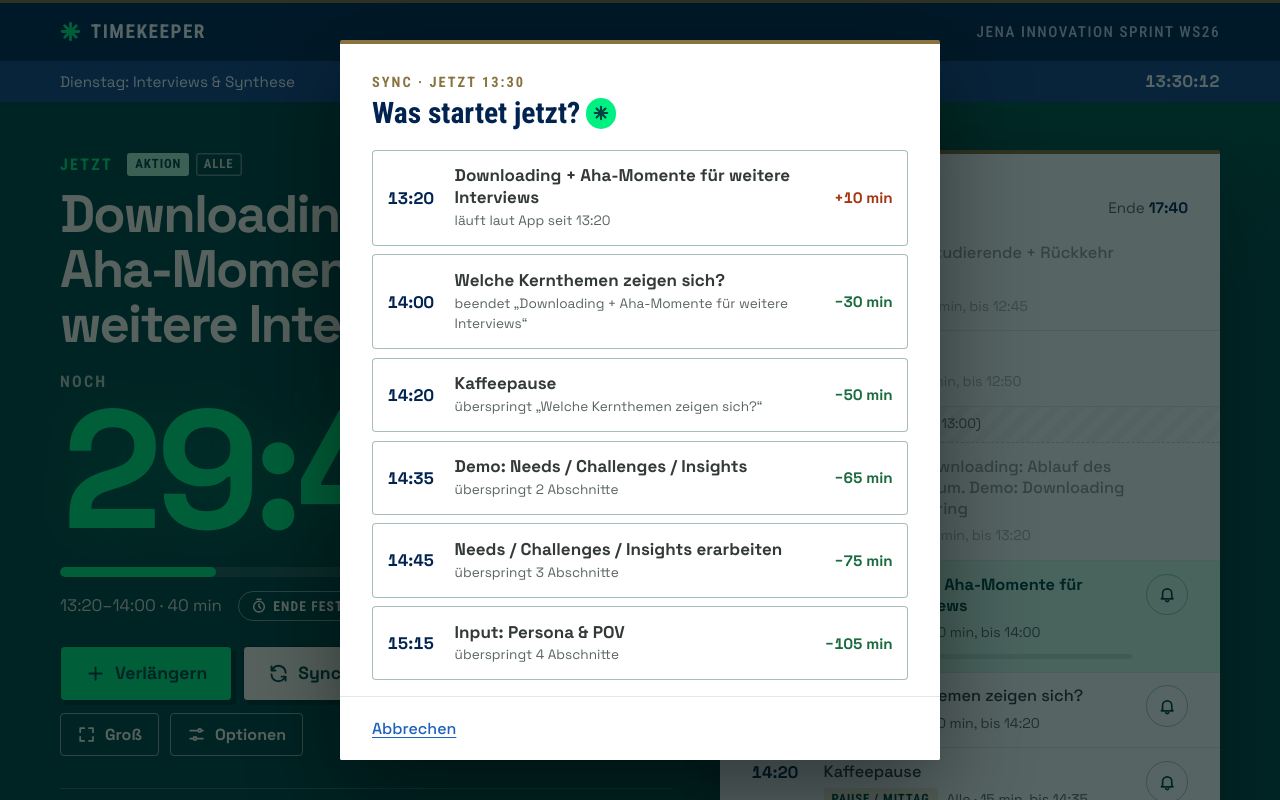
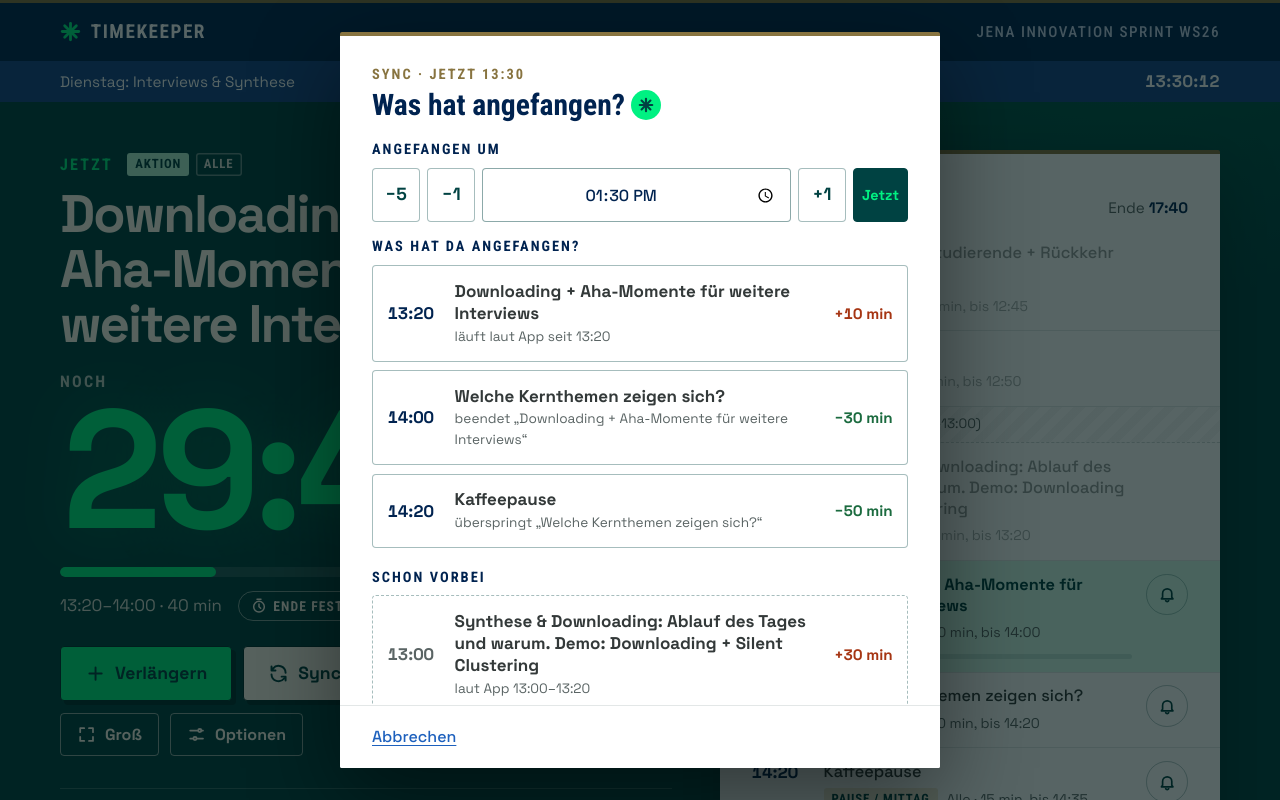
Before and after one commit to SubTVic/Website, a plain HTML site: page time/index.html in a window 1280 px wide. Both pictures are taken after a click on the button "Sync". Shown: the top 800 px of the page. Drawn offline with Linux system fonts and the light colour scheme.

Commit message:
Timekeeper: Sync auch für vergangene Abschnitte und frühere Startzeiten
- Startzeit im Sync wählbar (jetzt, −5/−1/+1, Uhrzeit), nicht nach jetzt
- Die letzten drei vergangenen Abschnitte stehen unter „Schon vorbei“
- Widersprüchliche Syncs (späterer Abschnitt vor früherem gestartet)
  werden ignoriert

Co-Authored-By: Claude Opus 5.5 <noreply@anthropic.com>
Claude-Session: https://claude.ai/code/session_01KVqtbY39iuu3eMSxUrejeo

```diff
--- a/time/css/timekeeper.css
+++ b/time/css/timekeeper.css
@@ -442,6 +442,12 @@ body.fokus .j-zeit-reihe { justify-content: center; }
 .sz-effekt { font: 700 .95rem/1 var(--f-kopf); white-space: nowrap; color: var(--grau); font-variant-numeric: tabular-nums; }
 .sz-effekt.spaeter { color: #a63513; }
 .sz-effekt.frueher { color: #1b6b3f; }
+.sync-zeile.vergangen { border-style: dashed; }
+.sync-trenner { margin: .8rem 0 0; }
+.sync-zeile.vergangen .sz-zeit { color: var(--grau); }
+.sync-zeile:disabled { opacity: .45; cursor: not-allowed; }
+.ende-reihe .jetzt-knopf { font-size: .9rem; padding: 0 .5rem; }
+.ende-reihe .jetzt-knopf[aria-pressed="true"] { background: var(--teal); color: var(--neon); border-color: var(--teal); }
 
 /* Einstellungen */
 .schalter { display: flex; align-items: center; gap: 1rem; padding: .4rem 0; cursor: pointer; }
--- a/time/index.html
+++ b/time/index.html
@@ -11,7 +11,7 @@
   <meta name="apple-mobile-web-app-title" content="Timekeeper">
   <link rel="icon" href="icon.svg" type="image/svg+xml">
   <link rel="preload" href="../fonts/space-grotesk-latin-700-normal.woff2" as="font" type="font/woff2" crossorigin>
-  <link rel="stylesheet" href="css/timekeeper.css?v=98b022a7">
+  <link rel="stylesheet" href="css/timekeeper.css?v=825e4260">
 </head>
 <body data-phase="leer">
   <a class="skip" href="#main">Zum Inhalt springen</a>
@@ -226,10 +226,20 @@
     <div class="sheet-innen">
       <div class="sheet-body">
         <p class="sheet-mini">Sync · <span id="ds-uhr"></span></p>
-        <h2 class="mit-stern" id="ds-titel">Was startet jetzt?
+        <h2 class="mit-stern" id="ds-titel">Was hat angefangen?
           <button type="button" class="info-stern" aria-expanded="false" aria-controls="ds-hilfe" aria-label="Erklärung anzeigen"><span class="stern stern-teal" aria-hidden="true"></span></button>
         </h2>
-        <p class="blase" id="ds-hilfe" hidden>Tippe an, was gerade wirklich beginnt. Es startet dann jetzt, alles danach rückt nach (auch nach vorne). Was dazwischen liegt, entfällt.</p>
+        <p class="blase" id="ds-hilfe" hidden>Startzeit wählen (Standard: jetzt), dann antippen, was zu dieser Zeit wirklich angefangen hat. Auch schon vergangene Abschnitte gehen. Alles danach rückt nach, auch nach vorne. Was dazwischen liegt, entfällt.</p>
+        <label class="feld-label" for="ds-zeit">Angefangen um</label>
+        <div class="ende-reihe" id="ds-reihe">
+          <button type="button" data-d="-5" aria-label="5 Minuten früher">−5</button>
+          <button type="button" data-d="-1" aria-label="1 Minute früher">−1</button>
+          <input type="time" id="ds-zeit" class="auswahl zeit-gross" step="60">
+          <button type="button" data-d="1" aria-label="1 Minute später">+1</button>
+          <button type="button" data-d="0" class="jetzt-knopf" aria-label="Auf jetzt setzen">Jetzt</button>
+        </div>
+        <p class="dn-info fehler" id="ds-fehler" hidden></p>
+        <p class="feld-label">Was hat da angefangen?</p>
         <ul class="sync-liste" id="ds-liste"></ul>
       </div>
       <div class="sheet-fuss">
@@ -346,6 +356,6 @@
   <p class="sr-only" id="ansage" aria-live="assertive"></p>
 
   <script src="js/agenda.js?v=10a6e7f3"></script>
-  <script src="js/timekeeper.js?v=c44e5a48"></script>
+  <script src="js/timekeeper.js?v=27e0c4ad"></script>
 </body>
 </html>
--- a/time/js/timekeeper.js
+++ b/time/js/timekeeper.js
@@ -197,6 +197,7 @@
 
     var res = [];
     var vor = null;
+    var letzterAnker = -Infinity;
 
     function verzugFuer(planStart) {
       if (!vor) { return 0; }
@@ -208,7 +209,9 @@
 
     function setze(x, start) {
       var ank = anker[x.id];
+      if (ank != null && ank < letzterAnker) { ank = null; }
       if (ank != null) {
+        letzterAnker = ank;
         start = ank;
         /* Was davor noch läuft, endet jetzt; was noch nicht begonnen hat, entfällt */
         for (var j = res.length - 1; j >= 0; j--) {
@@ -334,9 +337,14 @@
     return k;
   }
 
-  /* Für Sync: der laufende und die nächsten Abschnitte */
-  function syncKandidaten(lg) {
+  /* Für Sync: die letzten vergangenen, der laufende und die nächsten Abschnitte */
+  function syncKandidaten(lg, t) {
     var k = [];
+    var vorbei = [];
+    for (var v = 0; v < plan.length; v++) {
+      if (zaehlt(plan[v]) && plan[v].ende <= t && v !== lg.laufend) { vorbei.push(v); }
+    }
+    k = vorbei.slice(-3);
     if (lg.laufend >= 0) { k.push(lg.laufend); }
     var ab = lg.laufend >= 0 ? lg.laufend + 1 : (lg.naechster >= 0 ? lg.naechster : plan.length);
     for (var j = ab; j < plan.length && k.length < 6; j++) { if (zaehlt(plan[j])) { k.push(j); } }
@@ -662,7 +670,7 @@
     }
 
     $("verlaengern").disabled = !kandidaten(lg, t).length;
-    $("sync").disabled = !syncKandidaten(lg).length;
+    $("sync").disabled = !syncKandidaten(lg, t).length;
     $("ende-knopf").hidden = lg.phase !== "laeuft";
     $("einschub").disabled = lg.phase === "leer" || lg.phase === "fertig";
     if (document.title !== tabTitel) { document.title = tabTitel; }
@@ -1274,54 +1282,75 @@
   /* ---------- Sync: „Das startet jetzt“ ---------- */
 
   var syncSig = "";
+  var syncZeit = null; /* null = jetzt (läuft mit), sonst fester Zeitpunkt */
 
   function oeffneSync() {
-    var lg = lage(plan, jetzt());
-    if (!syncKandidaten(lg).length) { return; }
+    var t = jetzt();
+    var lg = lage(plan, t);
+    if (!syncKandidaten(lg, t).length) { return; }
     syncSig = "";
+    syncZeit = null;
     dialogZuruecksetzen($("d-sync"));
     zeichneSync();
     $("d-sync").showModal();
   }
 
+  function syncStart() { return syncZeit === null ? jetzt() : syncZeit; }
+
   function zeichneSync() {
     var t = jetzt();
+    var T = syncStart();
     var lg = lage(plan, t);
-    var k = syncKandidaten(lg);
+    var k = syncKandidaten(lg, t);
+    var zukunft = T > t + 1000;
+    var feld = $("ds-zeit");
+    if (document.activeElement !== feld) { feld.value = uhrzeit(T); }
+    $("ds-reihe").querySelector(".jetzt-knopf").setAttribute("aria-pressed", syncZeit === null ? "true" : "false");
+    var fehler = $("ds-fehler");
+    fehler.hidden = !zukunft;
+    setzeText(fehler, zukunft ? "Die Startzeit darf nicht nach jetzt (" + uhrzeit(t) + ") liegen." : "");
+    setzeText($("ds-uhr"), "jetzt " + uhrzeit(t));
+
     var zeilen = k.map(function (i) {
       var x = plan[i];
       var info;
-      if (i === lg.laufend) {
+      var vergangen = x.ende <= t && i !== lg.laufend;
+      if (vergangen) {
+        info = "laut App " + uhrzeit(x.start) + "–" + uhrzeit(x.ende);
+      } else if (i === lg.laufend) {
         info = "läuft laut App seit " + uhrzeit(x.start);
       } else {
         var ueber = [];
-        for (var j = lg.laufend >= 0 ? lg.laufend + 1 : 0; j < i; j++) { if (zaehlt(plan[j]) && plan[j].start > t) { ueber.push(plan[j]); } }
+        for (var j = lg.laufend >= 0 ? lg.laufend + 1 : 0; j < i; j++) { if (zaehlt(plan[j]) && plan[j].start > T) { ueber.push(plan[j]); } }
         info = ueber.length
           ? "überspringt " + (ueber.length === 1 ? zitat(slotTitel(ueber[0])) : ueber.length + " Abschnitte")
           : (lg.laufend >= 0 ? "beendet " + zitat(slotTitel(plan[lg.laufend])) : "als Nächstes");
       }
-      return { id: x.id, titel: slotTitel(x), zeit: uhrzeit(x.start), info: info, m: Math.round((t - x.start) / MIN), typ: x.a.typ };
-    });
-    var sig = JSON.stringify([uhrzeit(t), zeilen]);
-    setzeText($("ds-uhr"), "jetzt " + uhrzeit(t));
+      return { id: x.id, titel: slotTitel(x), zeit: uhrzeit(x.start), info: info, m: Math.round((T - x.start) / MIN), vergangen: vergangen };
+    });
+    /* Laufendes und Kommendes zuerst, darunter Vergangenes (jüngstes zuerst) */
+    zeilen = zeilen.filter(function (z) { return !z.vergangen; })
+      .concat(zeilen.filter(function (z) { return z.vergangen; }).reverse());
+    var sig = JSON.stringify([uhrzeit(T), zukunft, zeilen]);
     if (sig === syncSig) { return; }
     syncSig = sig;
     var ul = $("ds-liste");
     ul.textContent = "";
+    var trenner = false;
     zeilen.forEach(function (z) {
+      if (z.vergangen && !trenner) { trenner = true; ul.appendChild(el("li", "feld-label sync-trenner", "Schon vorbei")); }
       var li = el("li");
-      var b = el("button", "sync-zeile");
+      var b = el("button", "sync-zeile" + (z.vergangen ? " vergangen" : ""));
       b.type = "button";
+      b.disabled = zukunft;
       b.setAttribute("data-id", z.id);
-      var zeit = el("span", "sz-zeit", z.zeit);
       var text = el("span", "sz-text");
       text.appendChild(el("span", "sz-titel", z.titel));
       text.appendChild(el("span", "sz-meta", z.info));
-      var eff = el("span", "sz-effekt" + (z.m > 0 ? " spaeter" : z.m < 0 ? " frueher" : ""), z.m ? versatz(z.m) : "pünktlich");
-      b.appendChild(zeit);
+      b.appendChild(el("span", "sz-zeit", z.zeit));
       b.appendChild(text);
-      b.appendChild(eff);
-      b.setAttribute("aria-label", z.titel + " startet jetzt. " + z.info + ". Alles danach " + (z.m ? versatz(z.m) : "unverändert") + ".");
+      b.appendChild(el("span", "sz-effekt" + (z.m > 0 ? " spaeter" : z.m < 0 ? " frueher" : ""), z.m ? versatz(z.m) : "pünktlich"));
+      b.setAttribute("aria-label", z.titel + " hat um " + uhrzeit(T) + " angefangen. " + z.info + ". Alles danach " + (z.m ? versatz(z.m) : "unverändert") + ".");
       li.appendChild(b);
       ul.appendChild(li);
     });
@@ -1329,14 +1358,15 @@
 
   function syncSetzen(id) {
     var x = slotVon(id);
+    var t = jetzt();
+    var T = Math.min(syncStart(), t);
     if (!x) { return; }
-    var t = jetzt();
-    var m = Math.round((t - x.start) / MIN);
-    var eintrag = { art: "sync", zeit: t, id: id };
+    var m = Math.round((T - x.start) / MIN);
+    var eintrag = { art: "sync", zeit: T, id: id };
     historie.push(eintrag);
     $("d-sync").close();
     geaendert();
-    melde("Sync: " + zitat(slotTitel(x)) + " läuft seit " + uhrzeit(t) + "." + (m ? " Alles danach " + versatz(m) + "." : ""), eintrag);
+    melde("Sync: " + zitat(slotTitel(x)) + " läuft seit " + uhrzeit(T) + "." + (m ? " Alles danach " + versatz(m) + "." : ""), eintrag);
   }
 
   /* ---------- Ablauf aus Excel einfügen ---------- */
@@ -1669,6 +1699,17 @@
       if (b) { syncSetzen(b.getAttribute("data-id")); }
     });
     $("ds-abbrechen").addEventListener("click", function () { $("d-sync").close(); });
+    $("ds-zeit").addEventListener("input", function () {
+      var m = zuMinuten(this.value);
+      if (m != null) { syncZeit = tag0 + m * MIN; zeichneSync(); }
+    });
+    $("ds-reihe").addEventListener("click", function (e) {
+      var b = e.target.closest ? e.target.closest("button[data-d]") : null;
+      if (!b) { return; }
+      var d = Number(b.getAttribute("data-d"));
+      syncZeit = d === 0 ? null : Math.floor(syncStart() / MIN) * MIN + d * MIN;
+      zeichneSync();
+    });
 
     /* Klick auf den dunklen Hintergrund schließt die Dialoge */
     ["d-verl", "d-einst", "d-sync", "d-ende"].forEach(function (id) {
```
Also changed, not shown: 1 other file.
